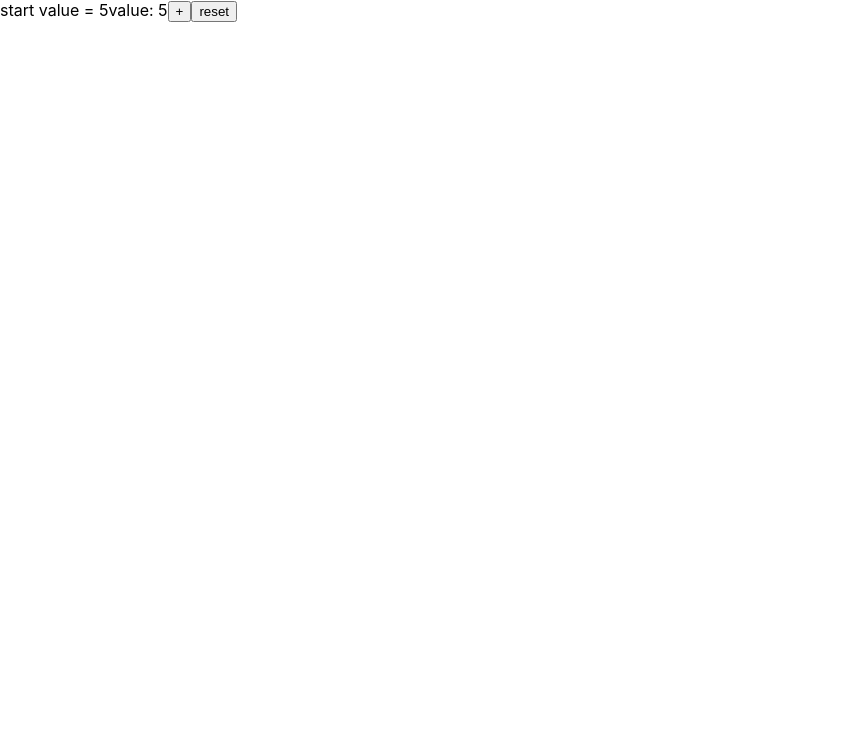
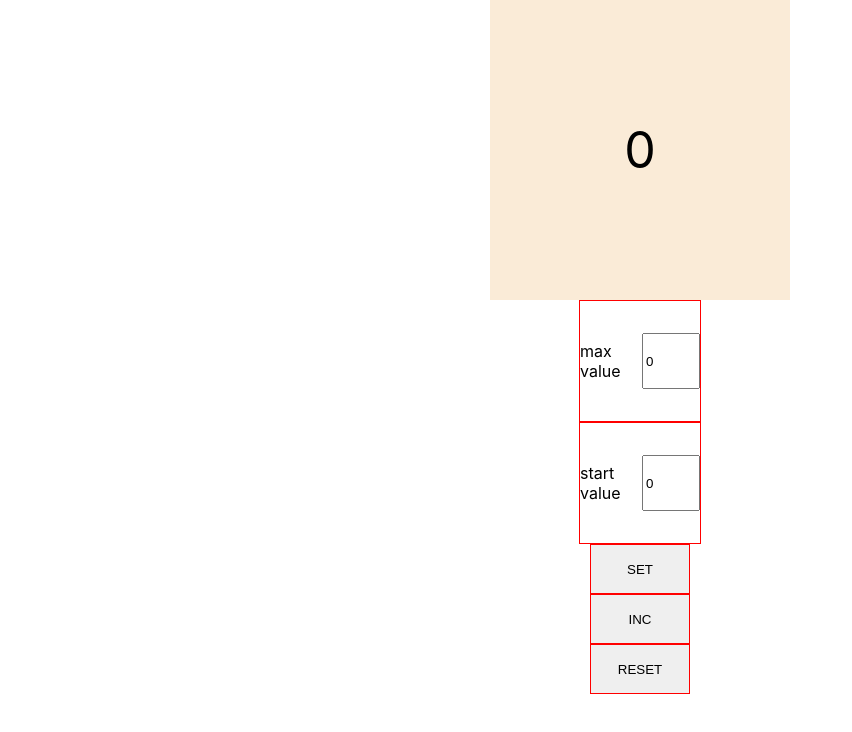
Before and after one commit to LuVuitton/localstorage-counter, a React (Create React App) app: page / in a window 1280 px wide. Shown: the top 732 px of the page, without its empty margins (0-852 px from the left). Built offline with nearby package versions, Linux system fonts and the light colour scheme.

Commit message:
rewrote all reused comp

```diff
--- a/src/App.css
+++ /dev/null
@@ -1,38 +0,0 @@
-.App {
-  text-align: center;
-}
-
-.App-logo {
-  height: 40vmin;
-  pointer-events: none;
-}
-
-@media (prefers-reduced-motion: no-preference) {
-  .App-logo {
-    animation: App-logo-spin infinite 20s linear;
-  }
-}
-
-.App-header {
-  background-color: #282c34;
-  min-height: 100vh;
-  display: flex;
-  flex-direction: column;
-  align-items: center;
-  justify-content: center;
-  font-size: calc(10px + 2vmin);
-  color: white;
-}
-
-.App-link {
-  color: #61dafb;
-}
-
-@keyframes App-logo-spin {
-  from {
-    transform: rotate(0deg);
-  }
-  to {
-    transform: rotate(360deg);
-  }
-}
--- /dev/null
+++ b/src/App.module.css
@@ -0,0 +1,10 @@
+.mainScreen{
+    background-color: antiquewhite;
+    width: 300px;
+    height: 300px;
+    margin: auto;
+    display: flex;
+    justify-content: center;
+    align-items: center;
+    font-size: 50px;
+}
--- a/src/App.tsx
+++ b/src/App.tsx
@@ -1,28 +1,45 @@
 import React, {useState} from 'react';
-import logo from './logo.svg';
-import './App.css';
+import {ReusedButton} from "./ReusedButton";
+import {ReusedInput} from "./ReusedInput";
+import s from './App.module.css'
+
+
+
 
 function App() {
-    const startValue = 5
-    const maxValue = 10
-    const [value, setValue] = useState(startValue)
+    const [startValue, setStartValue] = useState(0)
+    const [maxValue, setMaxValue] = useState(0)
+    const [mainScreen, setMainScreen] = useState(startValue)
 
-    const clickOnInc = () => {
-        if (value + 1 >= maxValue) {
-            return alert('error')
+    const changeMaxValue = (inputValue:string)=> setMaxValue(+inputValue)
+
+    const changeStartValue = (inputValue:string)=> {
+        if (+inputValue>=0) {
+            setStartValue(+inputValue)
         }
-        setValue(value + 1)
     }
-    const clickOnReset = () => {
-        setValue(startValue)
+
+    const increment =() => {
+        if (mainScreen<maxValue) {
+            setMainScreen(mainScreen + 1)
+        }
     }
+    const reset =() => setMainScreen(startValue)
+    const set = ()=> setMainScreen(startValue)
 
     return (
         <>
-            start value = {startValue}
-            value: {value}
-            <button onClick={clickOnInc}>+</button>
-            <button onClick={clickOnReset}>reset</button>
+            {/*main screen*/}
+            <div className={s.mainScreen}>{mainScreen}</div>
+
+             <ReusedInput value={maxValue} title={'max value'} callback={changeMaxValue}/>{/*max value */}
+             <ReusedInput  value={startValue} title={'start value'} callback={changeStartValue}/> {/*start value */}
+            <div>
+                <ReusedButton  title={'SET'} callback={set}/> {/*SET */}
+                <ReusedButton  title={'INC'} callback={increment}/> {/*INC */}
+                <ReusedButton  title={'RESET'} callback={reset}/> {/*RESET */}
+            </div>
+
         </>
     );
 }
--- /dev/null
+++ b/src/ReusedButton.module.css
@@ -0,0 +1,7 @@
+.wrapper button{
+    height: 50px;
+    width: 100px;
+    border: 1px solid red;
+display: block;
+    margin: auto;
+}
--- /dev/null
+++ b/src/ReusedButton.tsx
@@ -0,0 +1,25 @@
+import React from 'react';
+import s from './ReusedButton.module.css'
+
+type PropsType = {
+    title: string,
+    callback: () => void
+}
+export const ReusedButton = (props: PropsType) => {
+
+    const onCLickHandler = () => {
+      props.callback()
+    }
+
+
+    return (
+        <div className={s.wrapper}>
+
+            <button
+                onClick={onCLickHandler}>{props.title}
+            </button>
+
+
+        </div>
+    );
+}
--- /dev/null
+++ b/src/ReusedInput.module.css
@@ -0,0 +1,16 @@
+.wrapper {
+    height: 120px;
+    width: 120px;
+    border: 1px solid red;
+    display: flex;
+    margin: auto;
+    justify-content: center;
+    align-items: center;
+
+}
+
+.wrapper input {
+    width: 50px ;
+    height: 50px ;
+    margin-left: 10px;
+}
--- /dev/null
+++ b/src/ReusedInput.tsx
@@ -0,0 +1,25 @@
+import React, {ChangeEvent} from 'react';
+import s from './ReusedInput.module.css'
+
+type PropsType ={
+    value: number
+    title:string,
+    callback:(inputValue:string)=>void
+}
+export const ReusedInput = (props:PropsType) => {
+
+    const onchangeHandler = (e:ChangeEvent<HTMLInputElement>)=> {
+        props.callback(e.currentTarget.value)
+    }
+
+
+    return (
+        <div className={s.wrapper}>
+            { props.title}
+                <input
+                    value={props.value}
+                    type='number'
+                    onChange={onchangeHandler}></input>
+        </div>
+    );
+}
```
